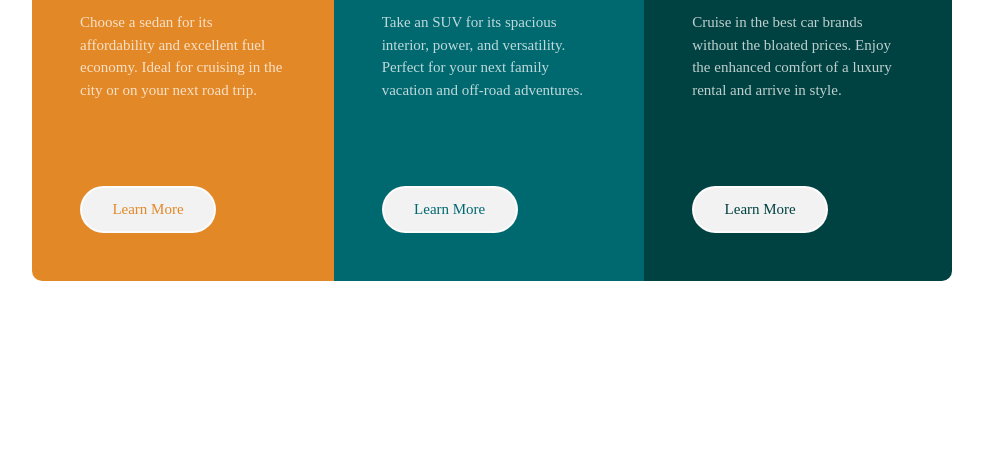
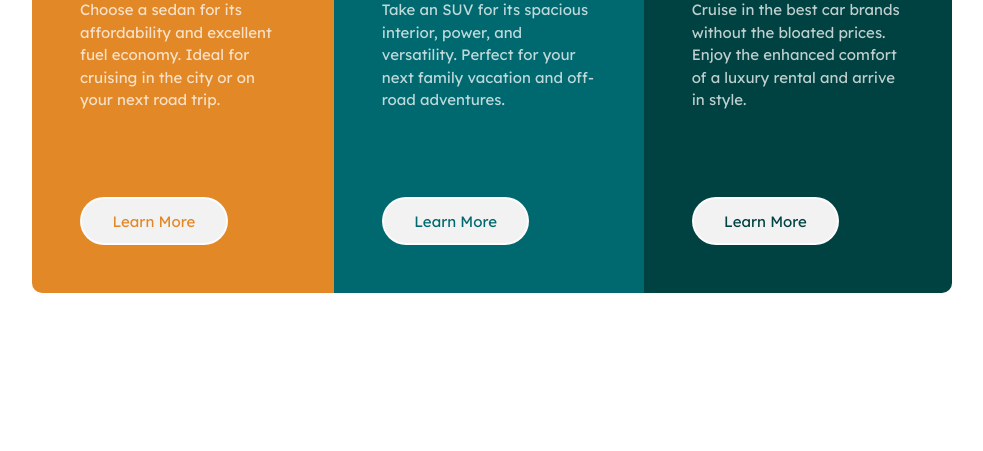
Before and after one commit to guilmorales/3-column-preview-card-component-main, a plain HTML site: page index.html in a window 1280 px wide. Shown: the part 349-800 px from the top of the page, without its empty margins (148-1131 px from the left). Drawn offline with Linux system fonts and the light colour scheme.

Commit message:
Adding font family

```diff
--- a/assets/css/styles.css
+++ b/assets/css/styles.css
@@ -9,6 +9,9 @@
   --color-dark-cyan: hsl(179, 100%, 13%);
   --color-transparent-white: hsla(0, 0%, 100%, 0.75);
   --color-light-gray: hsl(0, 0%, 95%);
+
+  /*====== Font and typography =====*/
+  --primary-font: 'Lexend Deca', sans-serif;
 }
 
 /*=============== BASE =============*/
```
